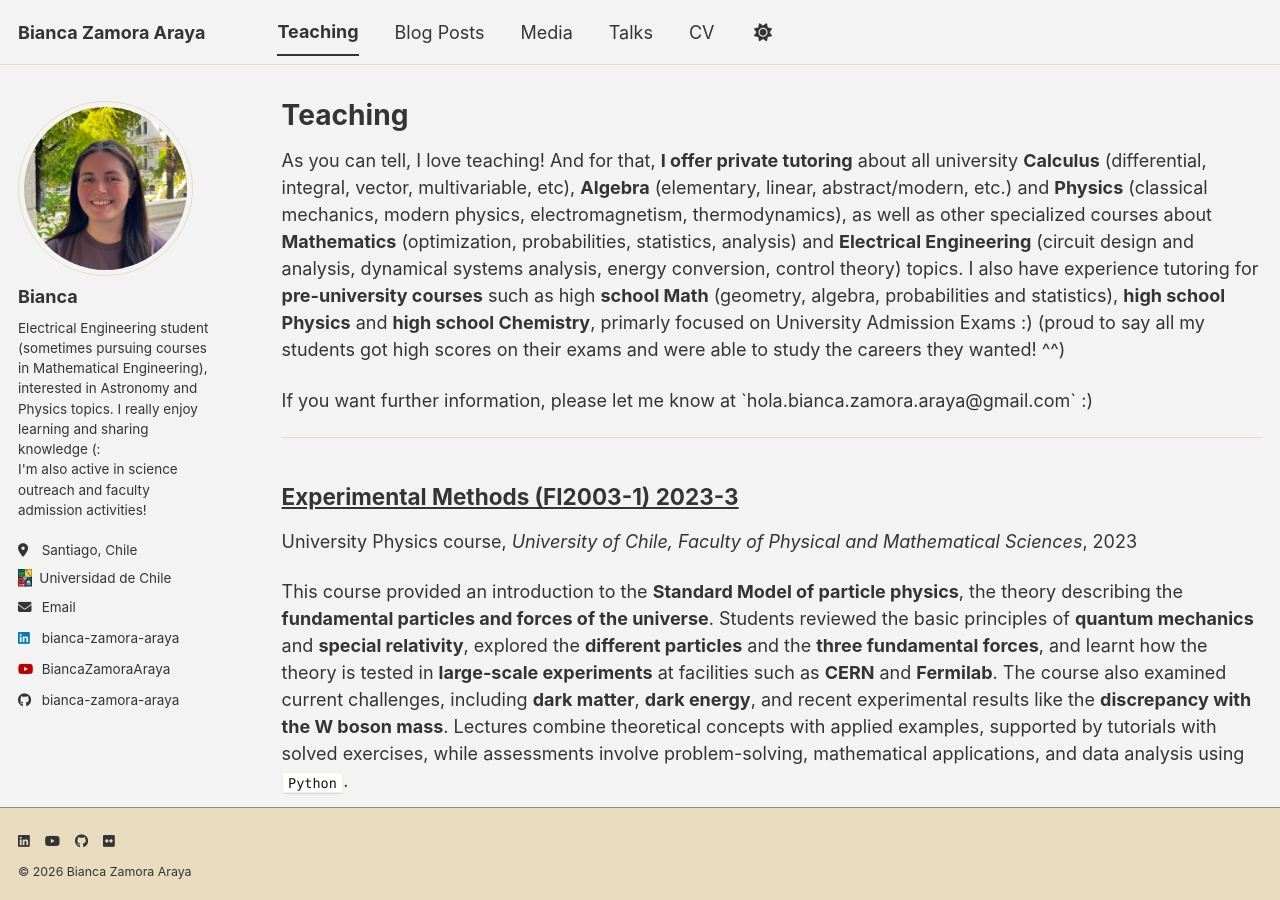
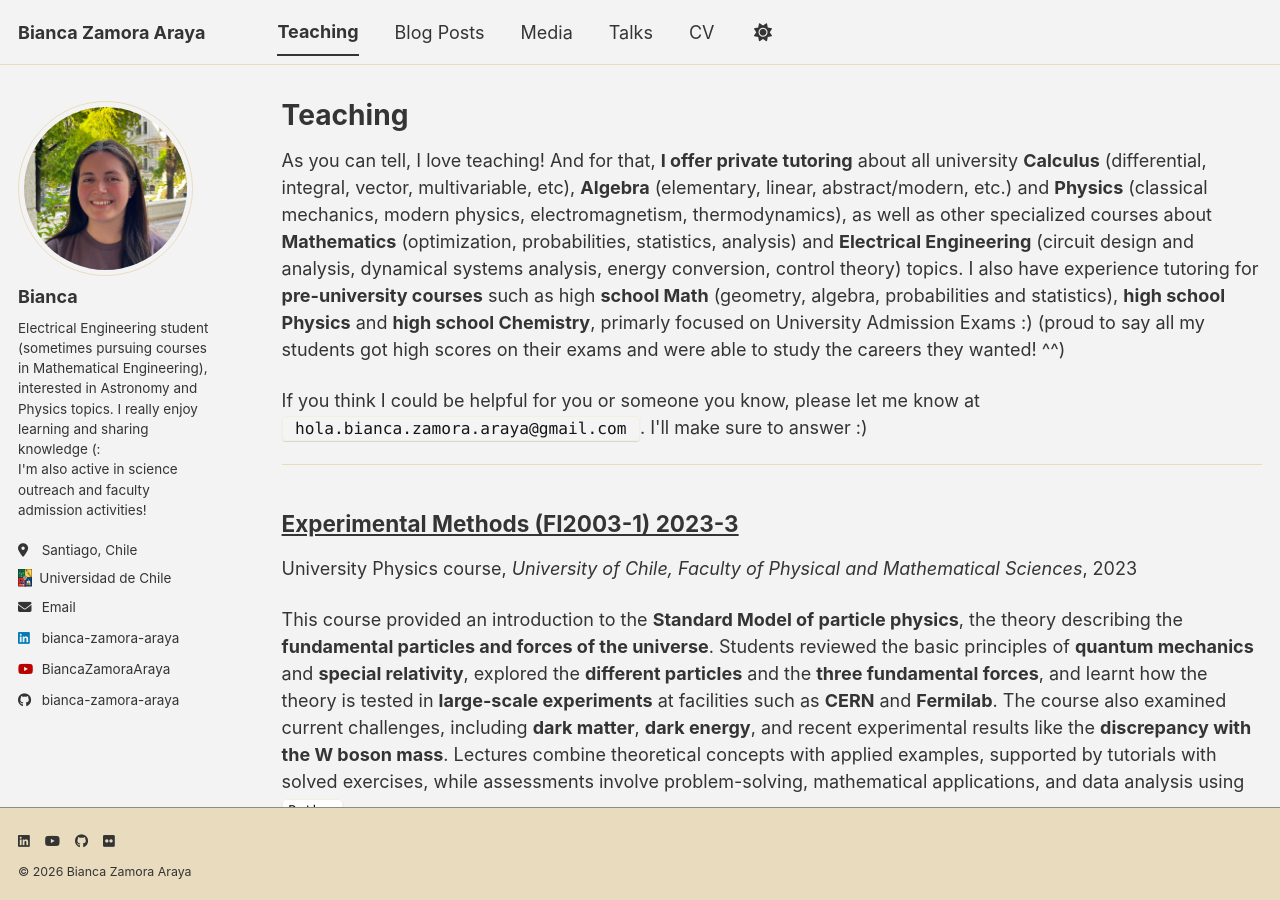
Before and after one commit to Bianca-Zamora-Araya/Bianca-Zamora-Araya.github.io, a Jekyll site: the page built from _pages/teaching.html, in a window 1280 px wide and 900 px high. Built offline with Jekyll 4.4.1, drawn with Linux system fonts in a browser that asks for light colours; a style sheet for code colours, icons or effects is not loaded.

Commit message:
Update teaching.html

```diff
--- a/_pages/teaching.html
+++ b/_pages/teaching.html
@@ -7,7 +7,7 @@ author_profile: true
 
 <p>As you can tell, I love teaching! And for that, <strong>I offer private tutoring</strong> about all university <strong>Calculus</strong> (differential, integral, vector, multivariable, etc), <strong>Algebra</strong> (elementary, linear, abstract/modern, etc.) and <strong>Physics</strong> (classical mechanics, modern physics, electromagnetism, thermodynamics), as well as other specialized courses about <strong>Mathematics</strong> (optimization, probabilities, statistics, analysis) and <strong>Electrical Engineering</strong> (circuit design and analysis, dynamical systems analysis, energy conversion, control theory) topics. I also have experience tutoring for <strong>pre-university courses</strong> such as high <strong>school Math</strong> (geometry, algebra, probabilities and statistics), <strong>high school Physics</strong> and <strong>high school Chemistry</strong>, primarly focused on University Admission Exams :) (proud to say all my students got high scores on their exams and were able to study the careers they wanted! ^^)</p>
 
-<p>If you want further information, please let me know at `hola.bianca.zamora.araya@gmail.com` :)</p>
+<p>If you think I could be helpful for you or someone you know, please let me know at <code style="background-color: #f4f4f4; padding: 2px 6px; border-radius: 4px; font-size: 0.9em;">hola.bianca.zamora.araya@gmail.com</code>. I'll make sure to answer :)</p>
 
 <hr>
 
```
